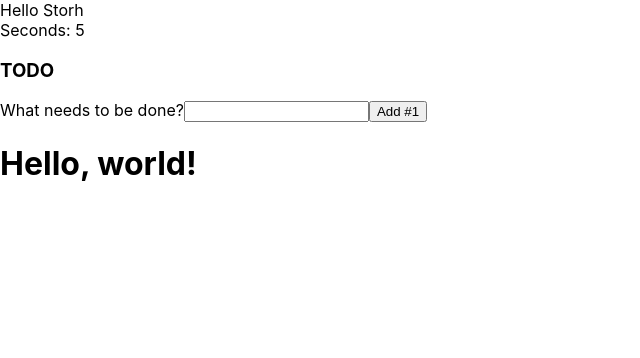
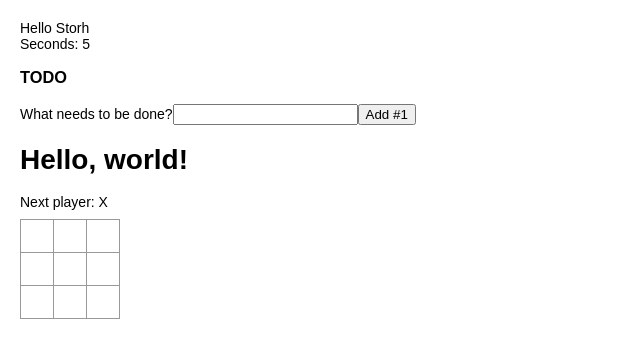
Before and after one commit to Storh/AToList, a React (Create React App) app: page / in a window 1280 px wide. Shown: the top 358 px of the page, without its empty margins (0-640 px from the left). Built offline with nearby package versions, Linux system fonts and the light colour scheme.

Commit message:
教程内容初始化

```diff
--- /dev/null
+++ b/src/TicTacToe.css
@@ -0,0 +1,50 @@
+body {
+    font: 14px "Century Gothic", Futura, sans-serif;
+    margin: 20px;
+  }
+
+  ol, ul {
+    padding-left: 30px;
+  }
+
+  .board-row:after {
+    clear: both;
+    content: "";
+    display: table;
+  }
+
+  .status {
+    margin-bottom: 10px;
+  }
+
+  .square {
+    background: #fff;
+    border: 1px solid #999;
+    float: left;
+    font-size: 24px;
+    font-weight: bold;
+    line-height: 34px;
+    height: 34px;
+    margin-right: -1px;
+    margin-top: -1px;
+    padding: 0;
+    text-align: center;
+    width: 34px;
+  }
+
+  .square:focus {
+    outline: none;
+  }
+
+  .kbd-navigation .square:focus {
+    background: #ddd;
+  }
+
+  .game {
+    display: flex;
+    flex-direction: row;
+  }
+
+  .game-info {
+    margin-left: 20px;
+  }
--- /dev/null
+++ b/src/TicTacToe.jsx
@@ -0,0 +1,69 @@
+import React from 'react';
+import './TicTacToe.css';
+
+// Square 组件渲染了一个单独的 <button>
+class Square extends React.Component {
+    // Square是一个 React 组件类，或者说是一个 React 组件类型。
+    // 一个组件接收一些参数，我们把这些参数叫做 props（“props” 是 “properties” 简写）
+    // 然后通过 render 方法返回需要展示在屏幕上的视图的层次结构。
+    render() {
+        // render 方法的返回值描述了你希望在屏幕上看到的内容,render 返回了一个 React 元素
+        // 语法 <div /> 会被编译成 React.createElement('div')
+        return (
+            <button className="square">
+                {this.props.value}
+            </button>
+        );
+    }
+}
+
+// Board 组件渲染了 9 个方块
+class Board extends React.Component {
+    renderSquare(i) {
+        return <Square />;
+    }
+
+    render() {
+        const status = 'Next player: X';
+
+        return (
+            <div>
+                <div className="status">{status}</div>
+                <div className="board-row">
+                    {this.renderSquare(0)}
+                    {this.renderSquare(1)}
+                    {this.renderSquare(2)}
+                </div>
+                <div className="board-row">
+                    {this.renderSquare(3)}
+                    {this.renderSquare(4)}
+                    {this.renderSquare(5)}
+                </div>
+                <div className="board-row">
+                    {this.renderSquare(6)}
+                    {this.renderSquare(7)}
+                    {this.renderSquare(8)}
+                </div>
+            </div>
+        );
+    }
+}
+
+// Game 组件渲染了含有默认值的一个棋盘
+class Game extends React.Component {
+    render() {
+        return (
+            <div className="game">
+                <div className="game-board">
+                    <Board />
+                </div>
+                <div className="game-info">
+                    <div>{/* status */}</div>
+                    <ol>{/* TODO */}</ol>
+                </div>
+            </div>
+        );
+    }
+}
+
+export default Game;
--- a/src/index.js
+++ b/src/index.js
@@ -2,12 +2,14 @@
 import ReactDOM from 'react-dom';
 import './index.css';
 import App from './App';
+import Game from './TicTacToe'
 import reportWebVitals from './reportWebVitals';
 
 ReactDOM.render(
   <div>
     <App />
     <h1>Hello, world!</h1>
+    <Game />
   </div>,
   document.getElementById('root')
   // 返回指定 ID 的元素：
```
